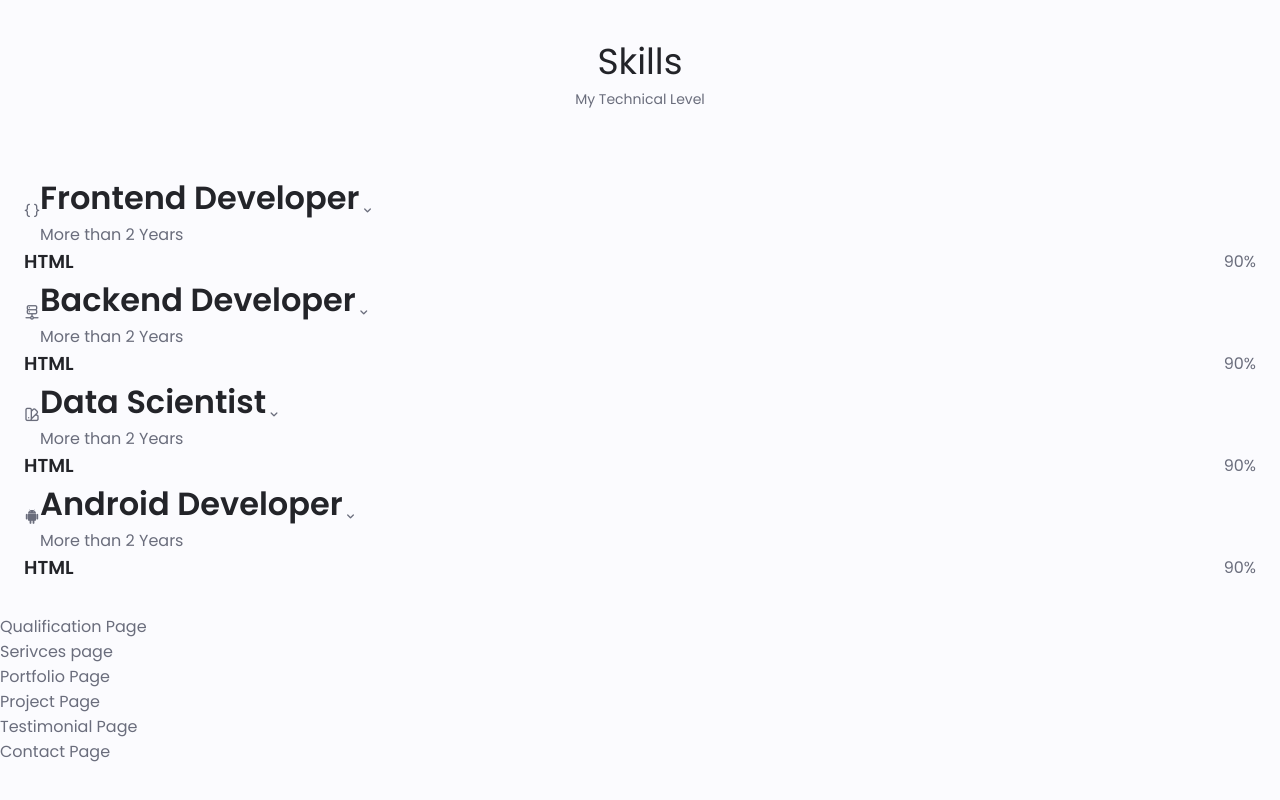
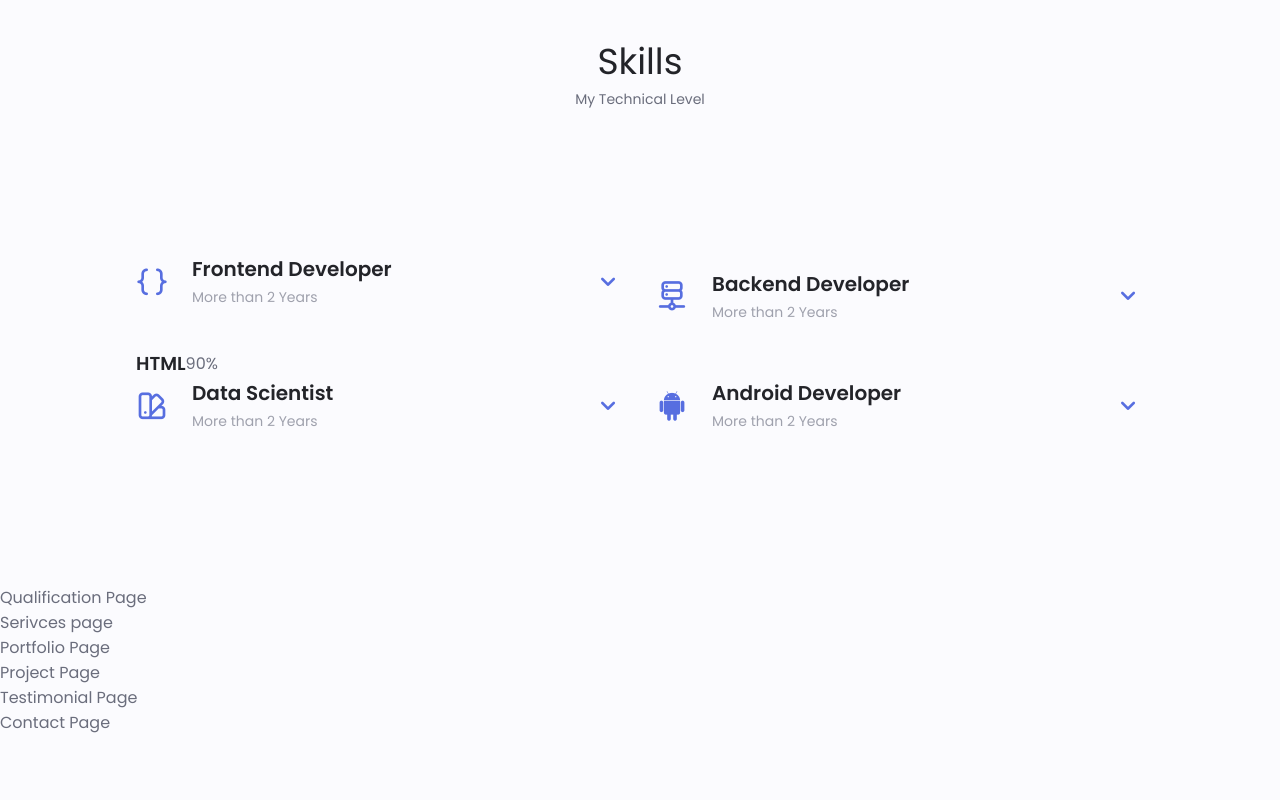
Before and after one commit to Rakib013/Potfolio-Type-Web-01-with-REACT.JS, a React (Create React App) app: page / in a window 1280 px wide. Shown: the part 1528-2328 px from the top of the page. Built offline with nearby package versions, Linux system fonts and the light colour scheme; the HTML template or start-up script is replaced by a standard one.

Commit message:
Design the model of Skills page

```diff
--- a/src/components/Skills.jsx
+++ b/src/components/Skills.jsx
@@ -15,7 +15,7 @@ function Skills() {
                                 <h1>Frontend Developer</h1>
                                 <span>More than 2 Years</span>
                             </div>
-                            <i class="uil uil-angle-down skills__arrow"></i>
+                            <i  class="uil uil-angle-down skills__arrow"></i>
                         </Head>
                         <List>
                             <Data>
@@ -38,7 +38,7 @@ function Skills() {
                             </div>
                             <i class="uil uil-angle-down skills__arrow"></i>
                         </Head>
-                        <List>
+                        {/* <List>
                             <Data>
                                 <div>
                                     <h3>HTML</h3>
@@ -48,7 +48,7 @@ function Skills() {
                                     <Percent></Percent>
                                 </Bar>
                             </Data>
-                        </List>
+                        </List> */}
                     </div>
                     <div>
                         <Head>
@@ -59,7 +59,7 @@ function Skills() {
                             </div>
                             <i class="uil uil-angle-down skills__arrow"></i>
                         </Head>
-                        <List>
+                        {/* <List>
                             <Data>
                                 <div>
                                     <h3>HTML</h3>
@@ -69,7 +69,7 @@ function Skills() {
                                     <Percent></Percent>
                                 </Bar>
                             </Data>
-                        </List>
+                        </List> */}
                     </div>
                     <div>
                         <Head>
@@ -80,7 +80,7 @@ function Skills() {
                             </div>
                             <i class="uil uil-angle-down skills__arrow"></i>
                         </Head>
-                        <List>
+                        {/* <List>
                             <Data>
                                 <div>
                                     <h3>HTML</h3>
@@ -90,7 +90,7 @@ function Skills() {
                                     <Percent></Percent>
                                 </Bar>
                             </Data>
-                        </List>
+                        </List> */}
                     </div>
                 </Content>
             </Container>
@@ -103,6 +103,10 @@ export default Skills;
 const Container = styled.div`
     margin: 0 var(--mb-1-5) 0 var(--mb-1-5);
     padding: 6rem 0 2rem;
+
+    @media screen and (max-width: 700px){
+        padding: 4rem 0 2rem;
+    }
 `
 
 const Title = styled.div`
@@ -122,19 +126,65 @@ const Subtitle = styled.div`
     }
 `
 
-const Content = styled.div``
+const Content = styled.div`
+    display: grid;
+    grid-template-columns: repeat(2, 1fr);
+    column-gap: 2rem;
+    padding: 5rem 7rem 5rem 7rem;
+
+    @media screen and (max-width: 900px){
+        padding: 3rem 1rem 3rem 1rem;
+    }
+
+    @media screen and (max-width: 600px){
+        grid-template-columns: 1fr;
+        padding: 0;
+    }
+
+    &>div{
+        display: flex;
+        flex-direction: column;
+        justify-content: center;
+    }
+`
 
 const Head = styled.div`
     display: flex;
     align-items: center;
+    margin-bottom: var(--mb-2-5);
+    cursor: pointer;
+
+    &>i:nth-child(1){
+        margin-right: var(--mb-1-5);
+        font-size: 2rem;
+        color: var(--first-color);
+    }
+
+    &>i:nth-child(3){
+        margin-left: auto;
+        font-size: 2rem;
+        color: var(--first-color);
+    }
+
+    &>div{
+        &>h1{
+            font-size: var(--h3-font-size);
+        }
+        &>span{
+            font-size: var(--small-font-size);
+            color: var(--text-color-light);
+        }
+    }
 `
+
+
 
 const List = styled.div``
 
 const Data = styled.div`
     &>div{
         display: flex;
-        justify-content: space-between;
+        /* justify-content: space-between; */
         align-items: center;
     }
 `
```
